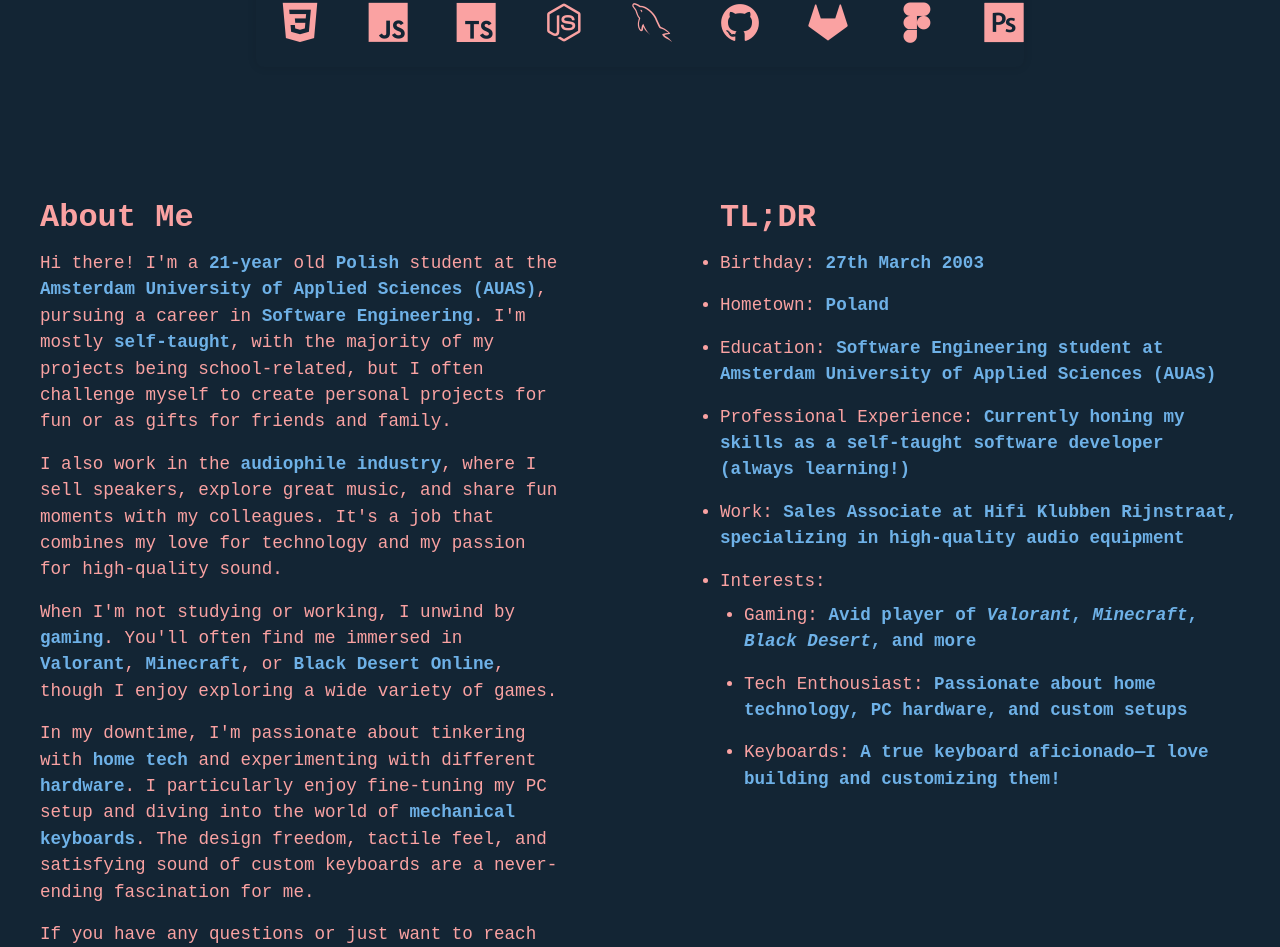
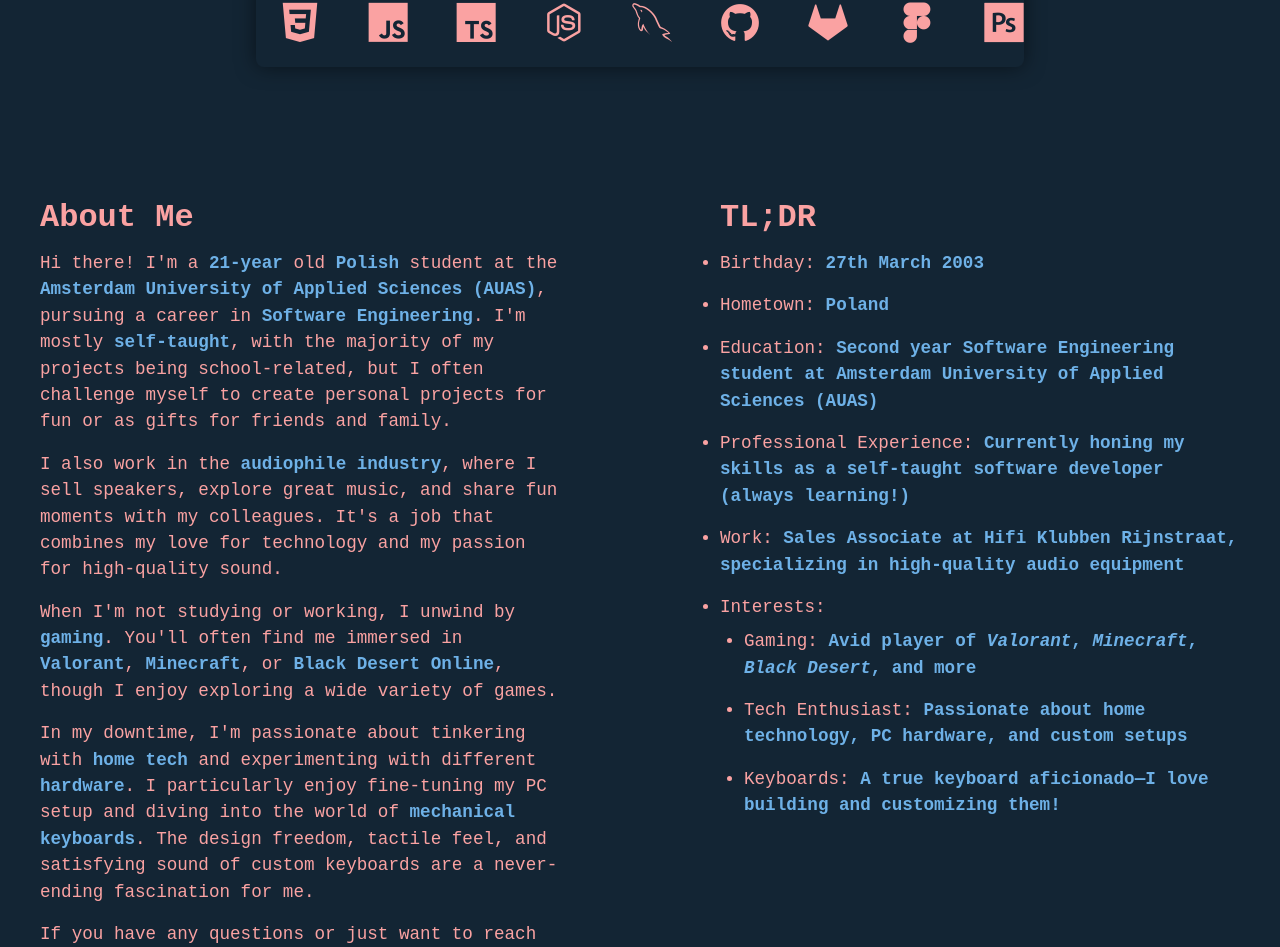
Before and after one commit to Raadfxrd/Portfolio, a Vue app: page /#/ in a window 1280 px wide. Shown: the part 662-1609 px from the top of the page. Built offline with nearby package versions, Linux system fonts and the light colour scheme.

Commit message:
Added animation and styling to hover over content text. Changes all bg's and text to greyscale, except hovered and highlighted text

```diff
--- a/index.html
+++ b/index.html
@@ -2,8 +2,6 @@
 <html lang="en">
   <head>
     <meta charset="UTF-8" />
-    <link rel="preconnect" href="https://fonts.googleapis.com" />
-    <link rel="preconnect" href="https://fonts.gstatic.com" crossorigin />
     <link
       rel="stylesheet"
       href="https://cdn.jsdelivr.net/gh/devicons/devicon@latest/devicon.min.css"
@@ -11,7 +9,7 @@
     <meta name="viewport" content="width=device-width, initial-scale=1.0" />
     <title>Raadfxrd</title>
   </head>
-  <body>
+  <body class="body-bg">
     <div id="app"></div>
     <script type="module" src="/src/main.ts" lang="ts"></script>
   </body>
--- a/src/assets/main.css
+++ b/src/assets/main.css
@@ -7,9 +7,12 @@
 
 body {
   font-family: var(--font);
-  font-weight: lighter;
+  font-weight: 500;
+  color: var(--color-primary-light);
+}
+
+.body-bg {
   background-color: var(--color-primary-dark);
-  color: var(--color-primary-light);
 }
 
 h1 {
@@ -29,6 +32,7 @@
 
 strong {
   color: var(--color-secondary-light);
+  cursor: pointer;
 }
 
 p {
@@ -44,3 +48,27 @@
   text-decoration: none;
   font-size: 1.2rem;
 }
+
+.dark-overlay {
+  background-color: rgb(24, 24, 24);
+  color: rgba(255, 255, 255, 0.5) !important;
+  transition:
+    background-color 0.5s ease-in-out,
+    color 0.5s ease-in-out;
+}
+
+.dark-overlay strong {
+  color: rgba(255, 255, 255, 0.5);
+}
+
+.dark-overlay a,
+.dark-overlay p,
+.dark-overlay li,
+.dark-overlay h1,
+.dark-overlay h2,
+.dark-overlay h3,
+.dark-overlay img,
+.dark-overlay div {
+  color: rgba(255, 255, 255, 0.5) !important;
+  border-color: rgba(255, 255, 255, 0.5) !important;
+}
--- a/src/pages/About/AboutSection.vue
+++ b/src/pages/About/AboutSection.vue
@@ -1,32 +1,51 @@
 <template>
-  <section class="about">
+  <section class="about" :class="{ 'dark-overlay': highlightedInterest }">
     <div class="about-container">
       <div class="about-content">
         <div class="about-text">
           <h2 class="about-title">About Me</h2>
           <p class="about-description">
-            Hi there! I'm a <strong>21-year</strong> old <strong>Polish</strong> student at the
-            <strong>Amsterdam University of Applied Sciences (AUAS)</strong>, pursuing a career in
-            <strong>Software Engineering</strong>. I'm mostly <strong>self-taught</strong>, with the
-            majority of my projects being school-related, but I often challenge myself to create
-            personal projects for fun or as gifts for friends and family.
+            Hi there! I'm a
+            <strong @mouseover="highlight('age')" @mouseleave="highlight('')">21-year</strong> old
+            <strong @mouseover="highlight('hometown')" @mouseleave="highlight('')">Polish</strong>
+            student at the
+            <strong @mouseover="highlight('education')" @mouseleave="highlight('')"
+              >Amsterdam University of Applied Sciences (AUAS)</strong
+            >, pursuing a career in
+            <strong @mouseover="highlight('education')" @mouseleave="highlight('')"
+              >Software Engineering</strong
+            >. I'm mostly
+            <strong @mouseover="highlight('experience')" @mouseleave="highlight('')"
+              >self-taught</strong
+            >, with the majority of my projects being school-related, but I often challenge myself
+            to create personal projects for fun or as gifts for friends and family.
           </p>
           <p class="about-description">
-            I also work in the <strong>audiophile industry</strong>, where I sell speakers, explore
-            great music, and share fun moments with my colleagues. It's a job that combines my love
-            for technology and my passion for high-quality sound.
+            I also work in the
+            <strong @mouseover="highlight('work')" @mouseleave="highlight('')"
+              >audiophile industry</strong
+            >, where I sell speakers, explore great music, and share fun moments with my colleagues.
+            It's a job that combines my love for technology and my passion for high-quality sound.
           </p>
           <p class="about-description">
-            When I'm not studying or working, I unwind by <strong>gaming</strong>. You'll often find
-            me immersed in <strong>Valorant</strong>, <strong>Minecraft</strong>, or<strong>
+            When I'm not studying or working, I unwind by
+            <strong @mouseover="highlight('gaming')" @mouseleave="highlight('')">gaming</strong>.
+            You'll often find me immersed in
+            <strong @mouseover="highlight('gaming')" @mouseleave="highlight('')">Valorant</strong>,
+            <strong @mouseover="highlight('gaming')" @mouseleave="highlight('')">Minecraft</strong>,
+            or<strong @mouseover="highlight('gaming')" @mouseleave="highlight('')">
               Black Desert Online</strong
             >, though I enjoy exploring a wide variety of games.
           </p>
           <p class="about-description">
-            In my downtime, I'm passionate about tinkering with <strong>home tech</strong> and
-            experimenting with different <strong>hardware</strong>. I particularly enjoy fine-tuning
-            my PC setup and diving into the world of <strong>mechanical keyboards</strong>. The
-            design freedom, tactile feel, and satisfying sound of custom keyboards are a
+            In my downtime, I'm passionate about tinkering with
+            <strong @mouseover="highlight('tech')" @mouseleave="highlight('')">home tech</strong>
+            and experimenting with different
+            <strong @mouseover="highlight('tech')" @mouseleave="highlight('')">hardware</strong>. I
+            particularly enjoy fine-tuning my PC setup and diving into the world of
+            <strong @mouseover="highlight('keyboards')" @mouseleave="highlight('')"
+              >mechanical keyboards</strong
+            >. The design freedom, tactile feel, and satisfying sound of custom keyboards are a
             never-ending fascination for me.
           </p>
           <p class="about-description">
@@ -38,23 +57,27 @@
       <div class="about-summary">
         <h2 class="about-title">TL;DR</h2>
         <ul class="about-summary-list">
-          <li>Birthday: <strong>27th March 2003</strong></li>
-          <li>Hometown: <strong>Poland</strong></li>
-          <li>
+          <li :class="{ highlighted: highlightedInterest === 'age' }">
+            Birthday: <strong>27th March 2003</strong>
+          </li>
+          <li :class="{ highlighted: highlightedInterest === 'hometown' }">
+            Hometown: <strong>Poland</strong>
+          </li>
+          <li :class="{ highlighted: highlightedInterest === 'education' }">
             Education:
             <strong
-              >Software Engineering student at Amsterdam University of Applied Sciences
+              >Second year Software Engineering student at Amsterdam University of Applied Sciences
               (AUAS)</strong
             >
           </li>
-          <li>
+          <li :class="{ highlighted: highlightedInterest === 'experience' }">
             Professional Experience:
             <strong
               >Currently honing my skills as a self-taught software developer (always
               learning!)</strong
             >
           </li>
-          <li>
+          <li :class="{ highlighted: highlightedInterest === 'work' }">
             Work:
             <strong
               >Sales Associate at Hifi Klubben Rijnstraat, specializing in high-quality audio
@@ -64,18 +87,18 @@
           <li>
             Interests:
             <ul>
-              <li>
+              <li :class="{ highlighted: highlightedInterest === 'gaming' }">
                 Gaming:
                 <strong
                   >Avid player of <em>Valorant</em>, <em>Minecraft</em>, <em>Black Desert</em>, and
                   more</strong
                 >
               </li>
-              <li>
-                Tech Enthousiast:
+              <li :class="{ highlighted: highlightedInterest === 'tech' }">
+                Tech Enthusiast:
                 <strong>Passionate about home technology, PC hardware, and custom setups</strong>
               </li>
-              <li>
+              <li :class="{ highlighted: highlightedInterest === 'keyboards' }">
                 Keyboards:
                 <strong>A true keyboard aficionado—I love building and customizing them!</strong>
               </li>
@@ -87,7 +110,21 @@
   </section>
 </template>
 
-<script setup lang="ts"></script>
+<script setup lang="ts">
+import { ref } from 'vue'
+
+const highlightedInterest = ref('')
+
+function highlight(interest: string) {
+  highlightedInterest.value = interest
+
+  if (interest) {
+    document.body.classList.replace('body-bg', 'dark-overlay')
+  } else {
+    document.body.classList.replace('dark-overlay', 'body-bg')
+  }
+}
+</script>
 
 <style scoped>
 .about {
@@ -167,6 +204,22 @@
   margin-top: 0.5rem;
 }
 
+.dark-overlay .about-title {
+  color: rgba(255, 255, 255, 0.5);
+}
+
+.highlighted {
+  color: var(--color-primary-light) !important;
+}
+
+.highlighted strong {
+  color: var(--color-secondary-light);
+}
+
+strong:hover {
+  color: var(--color-secondary-light);
+}
+
 @keyframes fadeIn {
   0% {
     opacity: 0;
--- a/src/pages/Home/Components/TechStack.vue
+++ b/src/pages/Home/Components/TechStack.vue
@@ -25,7 +25,7 @@
   margin: 2rem auto;
   padding: 1.5rem 0;
   position: relative;
-  box-shadow: 0 0 10px rgba(0, 0, 0, 0.1);
+  box-shadow: 0 0 20px rgba(1, 1, 1, 0.5);
 }
 
 .tech-stack {
```
